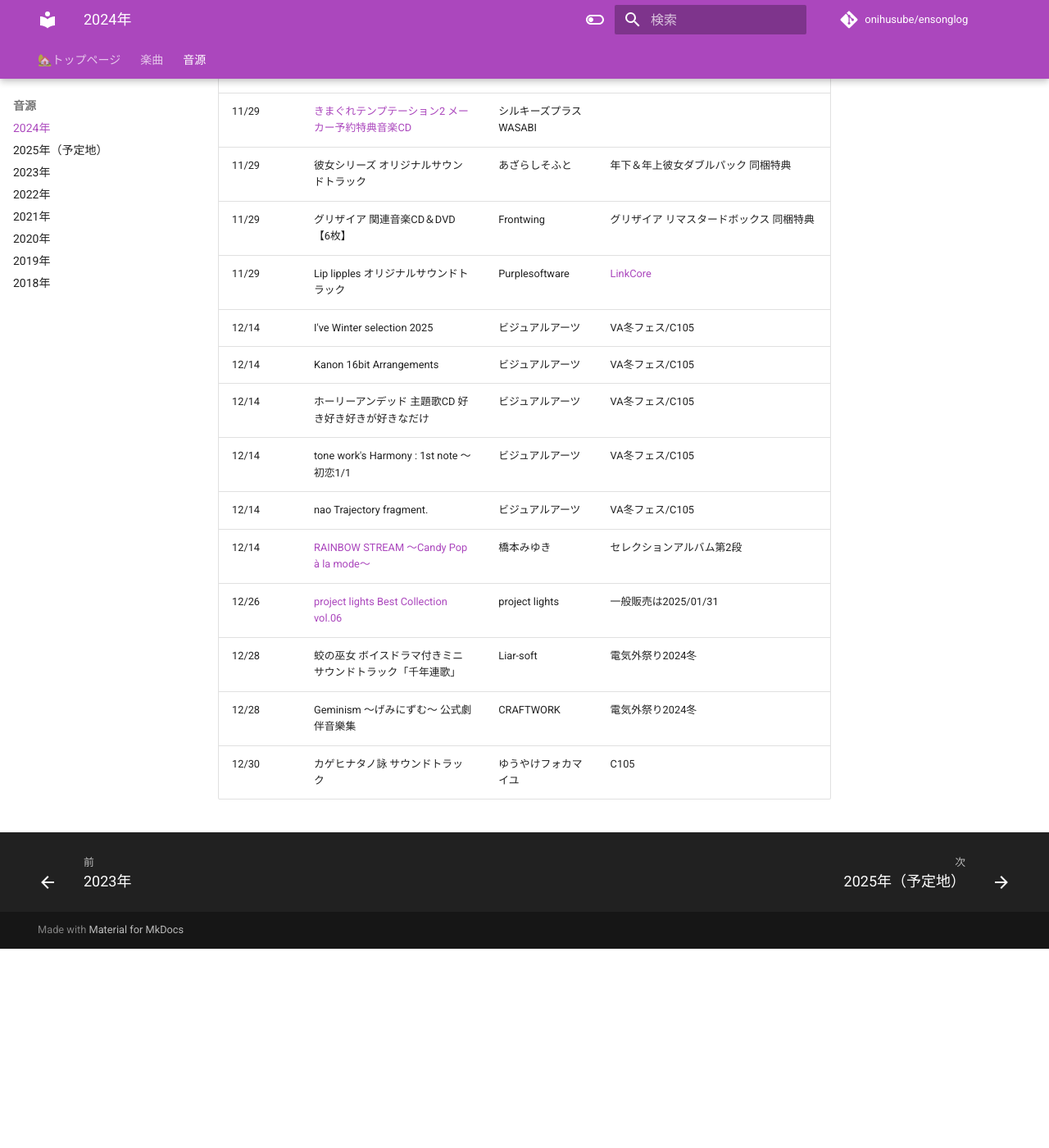
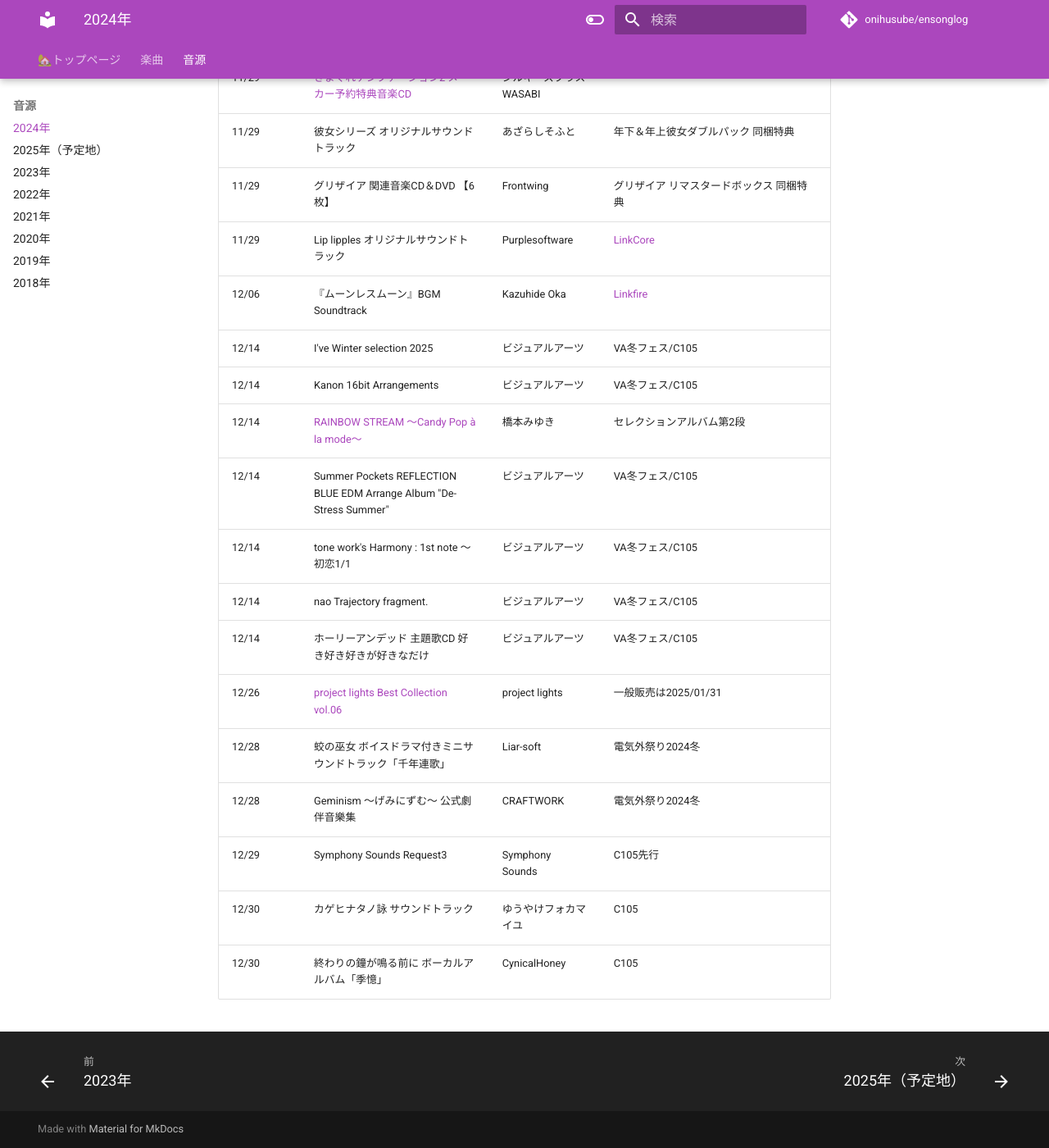
Before and after one commit to onihusube/ensonglog, an MkDocs documentation site: the page built from docs/2024/音源.md, in a window 1280 px wide and 1400 px high, scrolled down 1520 px. Shown: the whole window at 82% size. Built offline with MkDocs 1.6.1 and Material for MkDocs 9.7.7, drawn with Linux system fonts in a browser that asks for light colours; comment, search, counter and statistics services are not loaded; before the commit the page ends 2677 px from its top, so only the background shows below that.

Commit message:
情報追記

```diff
--- a/docs/2024/音源.md
+++ b/docs/2024/音源.md
@@ -31,13 +31,17 @@
 | 11/29 | 彼女シリーズ オリジナルサウンドトラック | あざらしそふと | 年下＆年上彼女ダブルパック 同梱特典 |
 | 11/29 | グリザイア 関連音楽CD＆DVD 【6枚】 | Frontwing | グリザイア リマスタードボックス 同梱特典 |
 | 11/29 | Lip lipples オリジナルサウンドトラック | Purplesoftware | [LinkCore](https://linkco.re/n7hb0uYM) |
+| 12/06 | 『ムーンレスムーン』BGM Soundtrack | Kazuhide Oka | [Linkfire](https://anarchic-record.lnk.to/Moonless-Moon_BGM-Soundtrack) |
 | 12/14 | I've Winter selection 2025 | ビジュアルアーツ | VA冬フェス/C105 |
 | 12/14 | Kanon 16bit Arrangements | ビジュアルアーツ | VA冬フェス/C105 |
-| 12/14 | ホーリーアンデッド 主題歌CD 好き好き好きが好きなだけ | ビジュアルアーツ | VA冬フェス/C105 |
+| 12/14 | [RAINBOW STREAM ～Candy Pop à la mode～](./%E9%9F%B3%E6%BA%90%E5%80%8B%E5%88%A5/RAINBOW%20STREAM.md) | 橋本みゆき | セレクションアルバム第2段 |
+| 12/14 | Summer Pockets REFLECTION BLUE EDM Arrange Album "De-Stress Summer" | ビジュアルアーツ | VA冬フェス/C105 |
 | 12/14 | tone work's Harmony : 1st note ～初恋1/1 | ビジュアルアーツ | VA冬フェス/C105 |
 | 12/14 | nao Trajectory fragment. | ビジュアルアーツ | VA冬フェス/C105 |
-| 12/14 | [RAINBOW STREAM ～Candy Pop à la mode～](./%E9%9F%B3%E6%BA%90%E5%80%8B%E5%88%A5/RAINBOW%20STREAM.md) | 橋本みゆき | セレクションアルバム第2段 |
+| 12/14 | ホーリーアンデッド 主題歌CD 好き好き好きが好きなだけ | ビジュアルアーツ | VA冬フェス/C105 |
 | 12/26 | [project lights Best Collection vol.06](./%E9%9F%B3%E6%BA%90%E5%80%8B%E5%88%A5/project%20lights%20Best%20Collection%20vol.06.md) | project lights | 一般販売は2025/01/31 |
 | 12/28 | 蛟の巫女 ボイスドラマ付きミニサウンドトラック「千年連歌」 | Liar-soft | 電気外祭り2024冬 |
 | 12/28 | Geminism ～げみにずむ～ 公式劇伴音樂集 | CRAFTWORK | 電気外祭り2024冬 |
+| 12/29 | Symphony Sounds Request3 | Symphony Sounds | C105先行 |
 | 12/30 | カゲヒナタノ詠 サウンドトラック | ゆうやけフォカマイユ | C105 |
+| 12/30 | 終わりの鐘が鳴る前に ボーカルアルバム「季憶」 | CynicalHoney | C105 |
```
Also changed, not shown: docs/2024/楽曲.md (+3 -2 lines).
